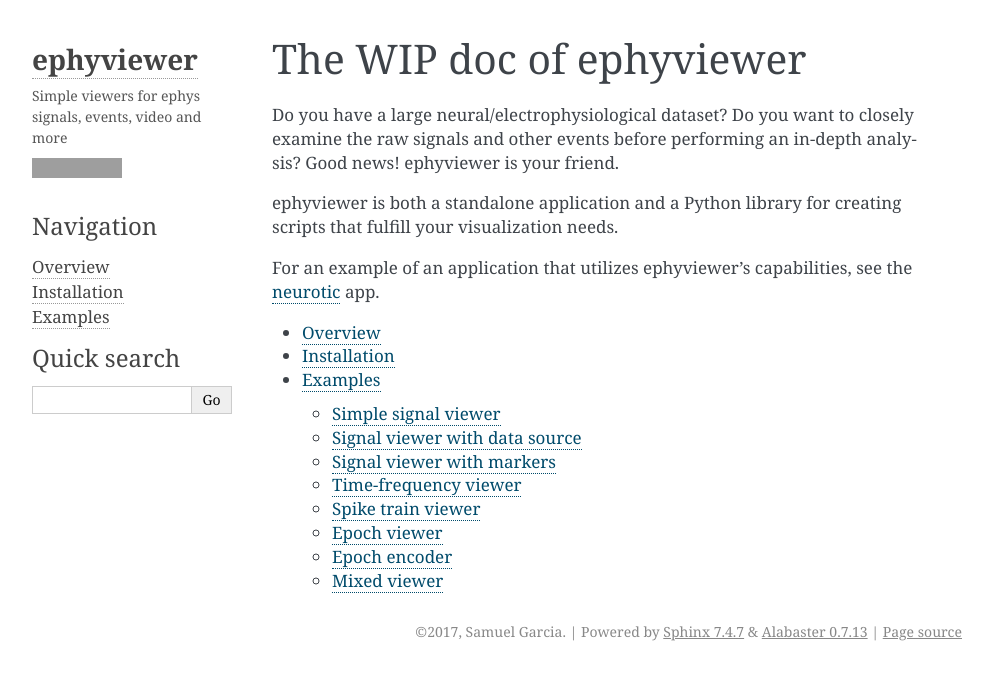
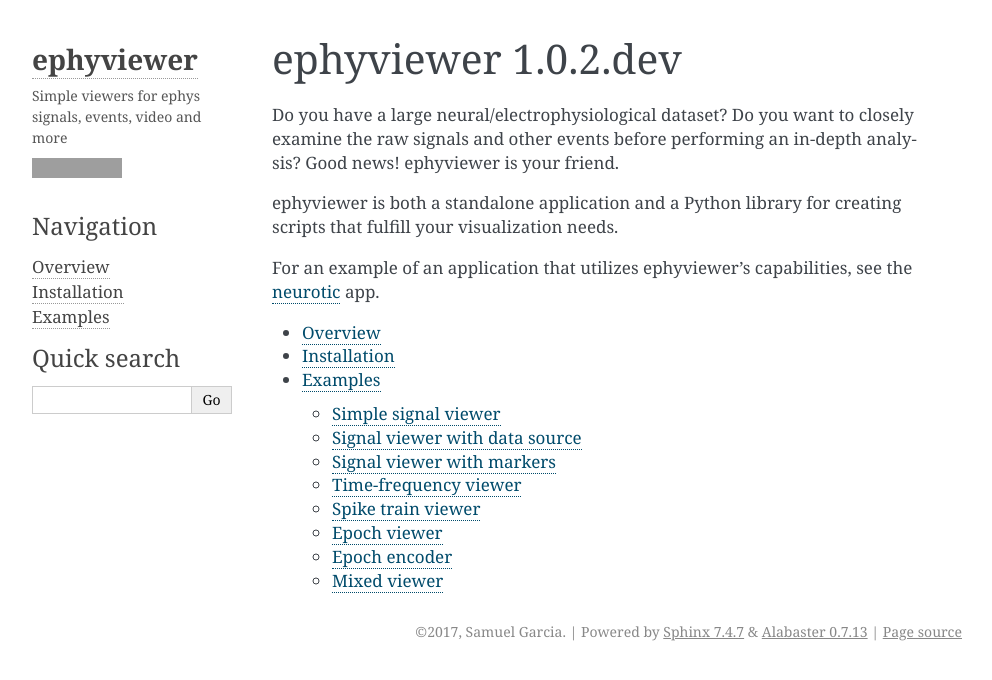
Before and after one commit to NeuralEnsemble/ephyviewer, a Sphinx documentation site: the page built from doc/index.rst, in a window 1280 px wide, cut to the strip 0-680 px from the top of the page. Shown: the whole strip, without its empty margins (148-1140 px from the left). Built offline with Sphinx 7.4.7, drawn with Linux system fonts in a browser that asks for light colours; grey boxes are pictures that could not be loaded.

Commit message:
Add version to title of docs index page

```diff
--- a/doc/index.rst
+++ b/doc/index.rst
@@ -1,5 +1,5 @@
-The WIP doc of ephyviewer
-=========================
+ephyviewer |version|
+====================
 
 Do you have a large neural/electrophysiological dataset? Do you want to closely
 examine the raw signals and other events before performing an in-depth analysis?
```
